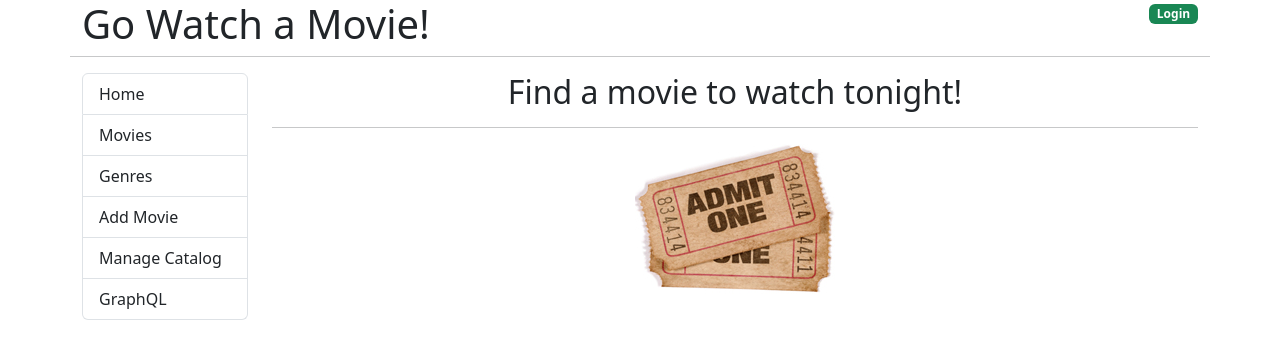
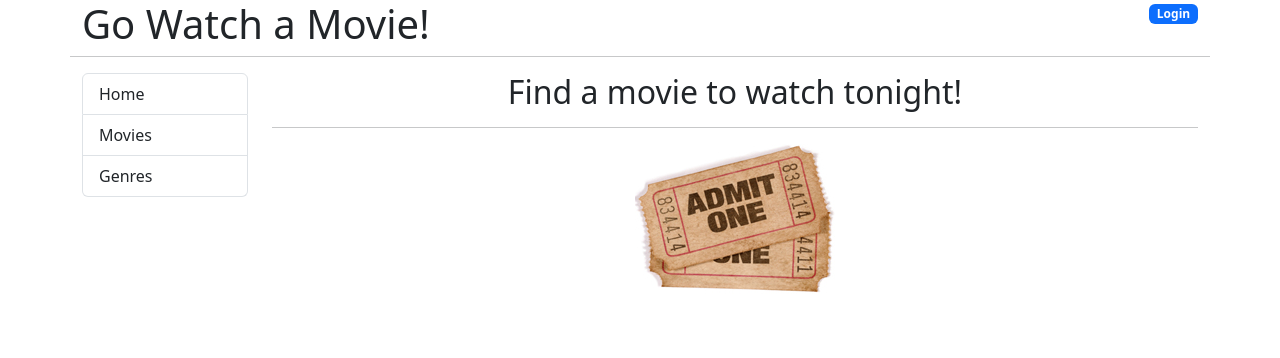
Before and after one commit to far1h/go-movies-front-end, a React (Create React App) app: page / in a window 1280 px wide. Shown: the top 358 px of the page. Built offline with nearby package versions, Linux system fonts and the light colour scheme.

Commit message:
Add some logic to Login button

```diff
--- a/src/App.js
+++ b/src/App.js
@@ -1,7 +1,9 @@
+import { useState } from "react";
 import { Link, Outlet } from "react-router-dom";
-import Home from "./components/Home";
 
 function App() {
+  const [jwtToken, setJwtToken] = useState("");
+
   return (
     <div className="container">
       <div className="row">
@@ -9,7 +11,15 @@ function App() {
           <h1>Go Watch a Movie!</h1>
         </div>
         <div className="col text-end">
-          <Link to="/login"><span className="badge bg-success">Login</span></Link>
+          {jwtToken === "" ? (
+            <Link to="/login">
+              <span className="badge bg-primary">Login</span>
+            </Link>
+          ) : (
+            <a href="/logout" className="badge bg-secondary">
+              Logout
+            </a>
+          )}
         </div>
         <hr className="mb-3" />
       </div>
@@ -17,12 +27,43 @@ function App() {
         <div className="col-md-2">
           <nav>
             <div className="list-group">
-              <Link to="/" className="list-group-item list-group-item-action">Home</Link>
-              <Link to="/movies" className="list-group-item list-group-item-action">Movies</Link>
-              <Link to="/genres" className="list-group-item list-group-item-action">Genres</Link>
-              <Link to="/admin/movie/0" className="list-group-item list-group-item-action">Add Movie</Link>
-              <Link to="/manage-catalog" className="list-group-item list-group-item-action">Manage Catalog</Link>
-              <Link to="/graphql" className="list-group-item list-group-item-action">GraphQL</Link>
+              <Link to="/" className="list-group-item list-group-item-action">
+                Home
+              </Link>
+              <Link
+                to="/movies"
+                className="list-group-item list-group-item-action"
+              >
+                Movies
+              </Link>
+              <Link
+                to="/genres"
+                className="list-group-item list-group-item-action"
+              >
+                Genres
+              </Link>
+              {jwtToken !== "" && (
+                <>
+                  <Link
+                    to="/admin/movie/0"
+                    className="list-group-item list-group-item-action"
+                  >
+                    Add Movie
+                  </Link>
+                  <Link
+                    to="/manage-catalog"
+                    className="list-group-item list-group-item-action"
+                  >
+                    Manage Catalog
+                  </Link>
+                  <Link
+                    to="/graphql"
+                    className="list-group-item list-group-item-action"
+                  >
+                    GraphQL
+                  </Link>
+                </>
+              )}
             </div>
           </nav>
         </div>
```
